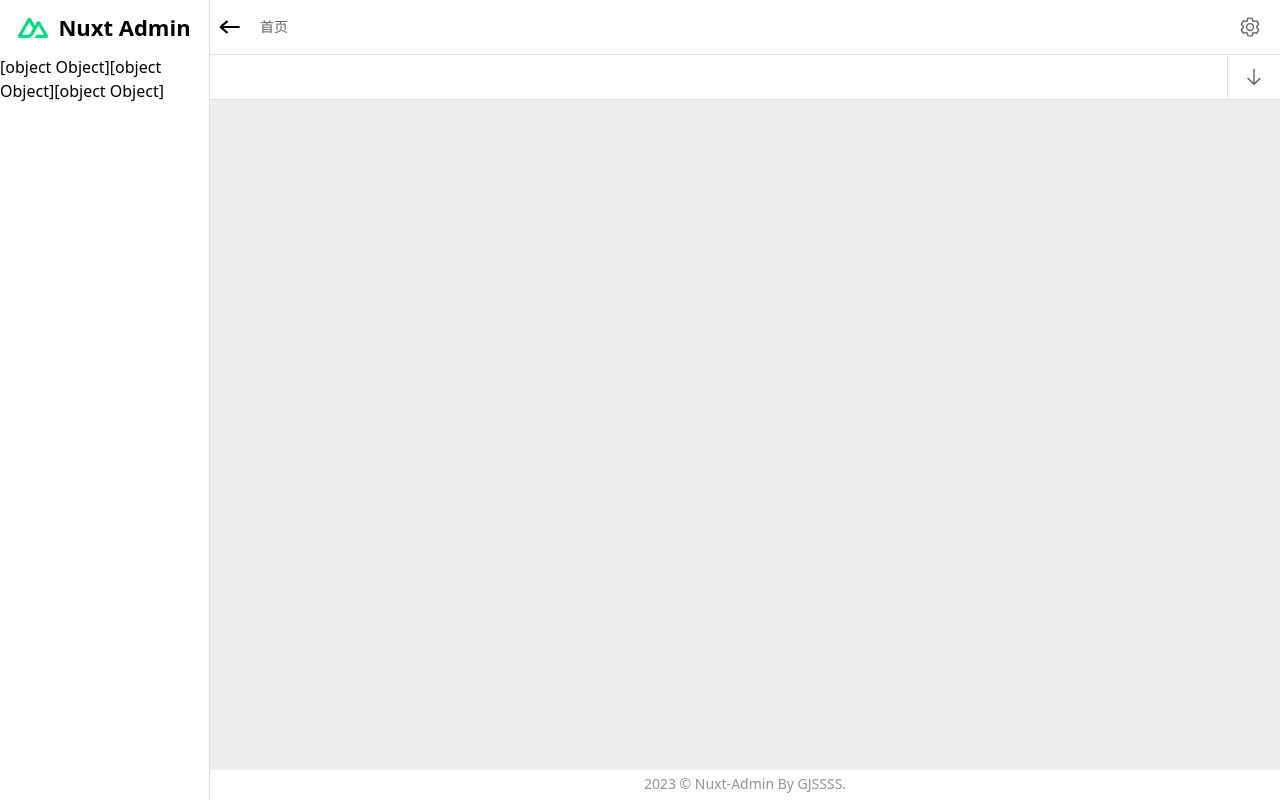
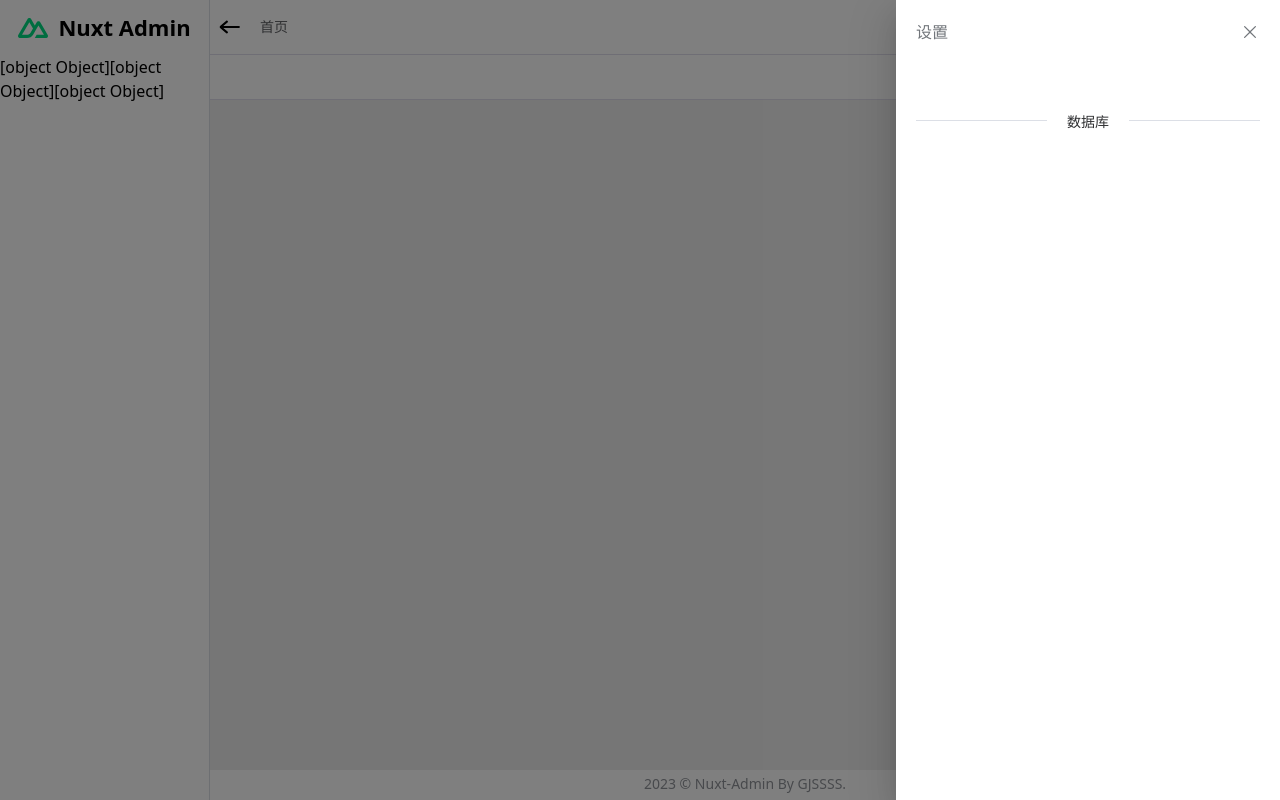
Before and after one commit to gjssss/nuxt-admin, a Nuxt app: page / in a window 1280 px wide. Both pictures are taken after a click on the button 1250 px from the left and 27 px from the top of the page. Built offline with nearby package versions, Linux system fonts and the light colour scheme; a web font is replaced by a local one.

Commit message:
feat: init app setting

```diff
--- /dev/null
+++ b/components/system/setting-drawer.vue
@@ -0,0 +1,17 @@
+<script setup lang="ts">
+const value = defineModel<boolean>()
+</script>
+
+<template>
+  <ElDrawer v-model="value" title="设置">
+    <div class="flex flex-col">
+      <el-divider>
+        数据库
+      </el-divider>
+    </div>
+  </ElDrawer>
+</template>
+
+<style>
+
+</style>
--- a/pages/index.vue
+++ b/pages/index.vue
@@ -12,7 +12,7 @@ onMounted(() => {
 })
 const { collapse } = storeToRefs(systemStore)
 const _collapse = ref(collapse.value)
-
+const settingFlag = ref(false)
 /**
  * 用于渲染菜单项
  * @param props 菜单项
@@ -108,7 +108,7 @@ function CollapseHandle(value?: boolean) {
             </el-breadcrumb>
           </div>
           <div class="flex items-center">
-            <ElButton :bg="false" text size="large">
+            <ElButton :bg="false" text size="large" @click="settingFlag = !settingFlag">
               <i class="i-carbon-settings text-18px" />
             </ElButton>
           </div>
@@ -153,6 +153,7 @@ function CollapseHandle(value?: boolean) {
         </ElLink>
       </footer>
     </div>
+    <SystemSettingDrawer v-model="settingFlag" />
   </div>
 </template>
 
```
